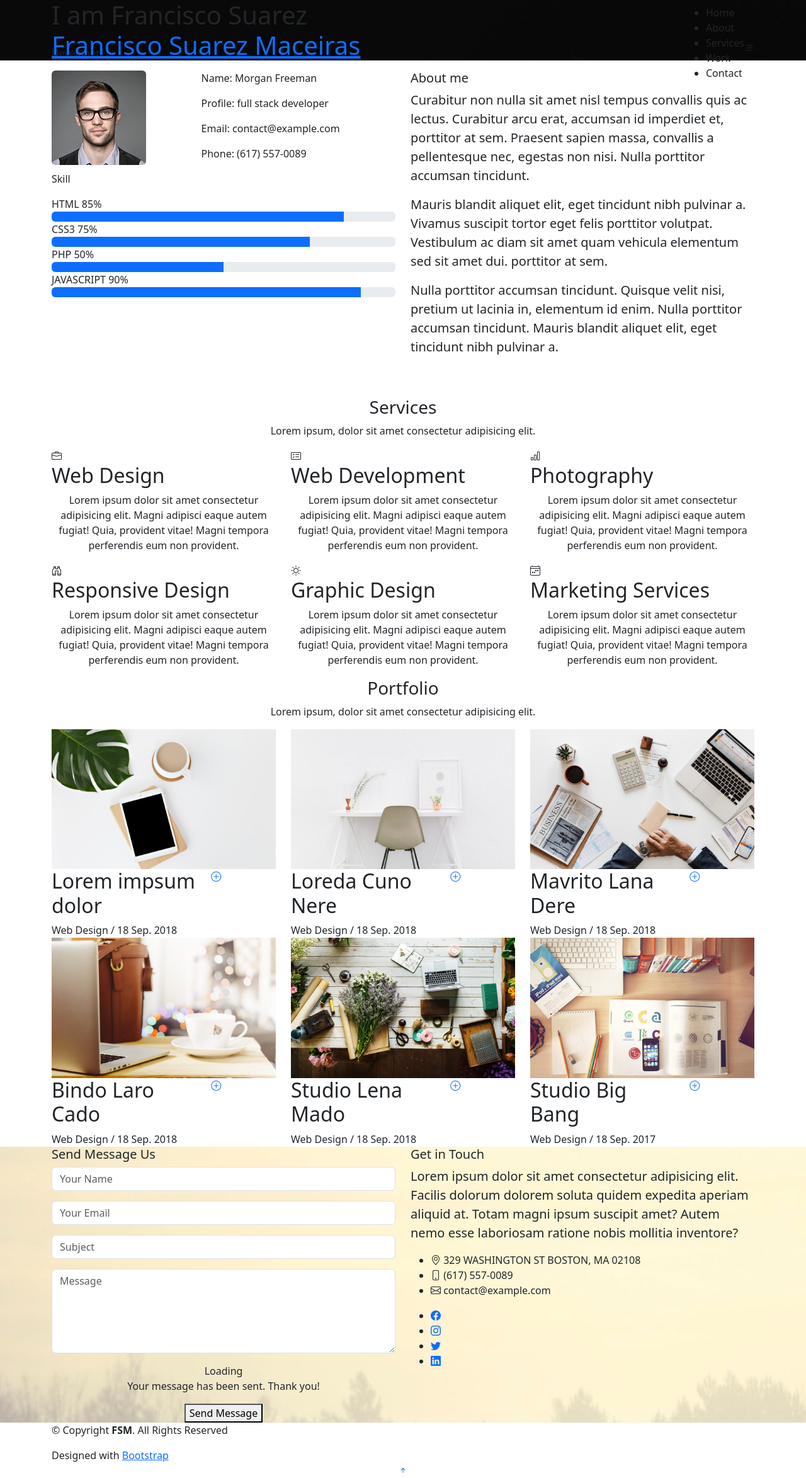
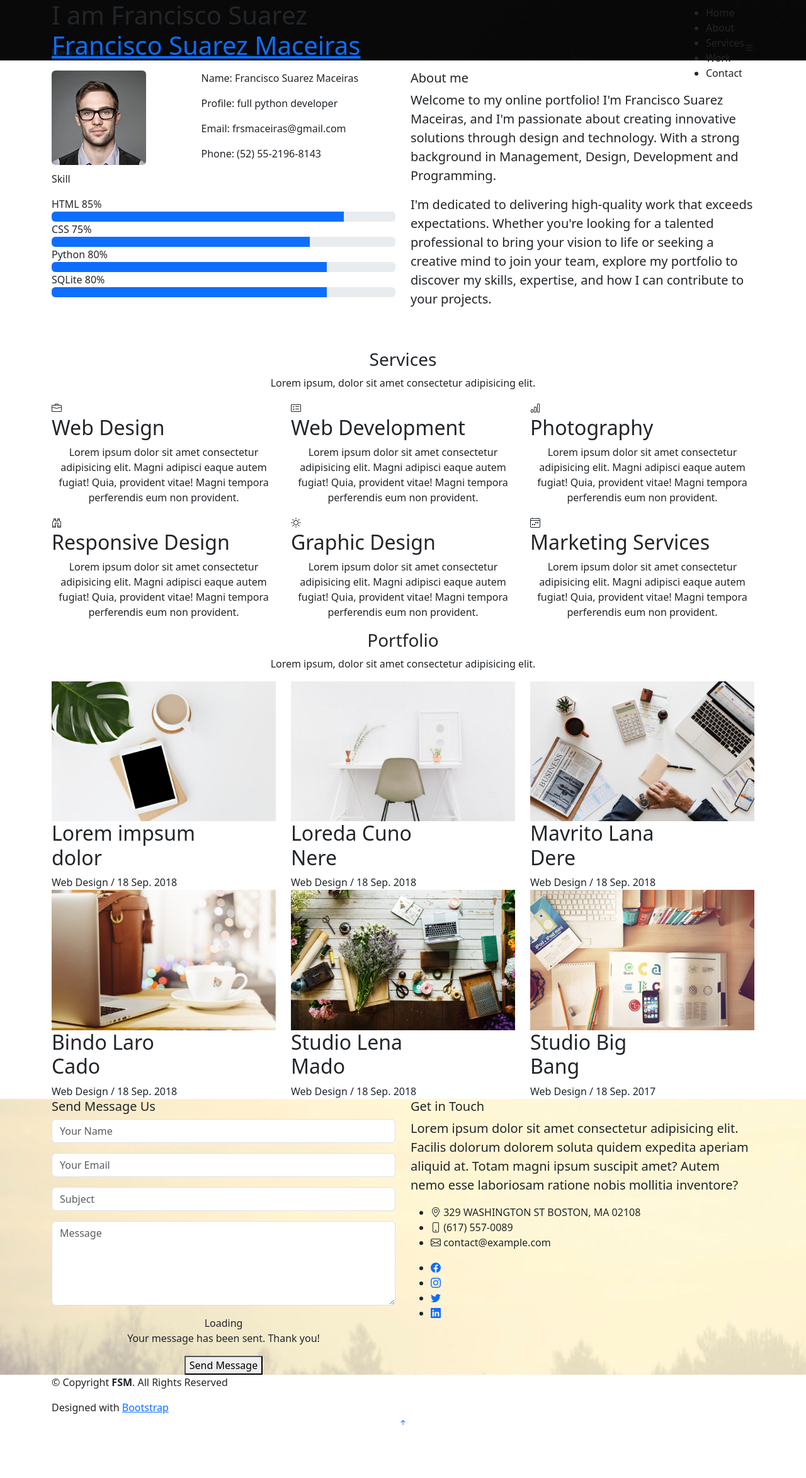
Before and after one commit to Okamiryuku/WebPortafolio, a Flask app: page / in a window 1280 px wide. Shown: the whole page at 63% size. After the commit the page ends 2263 px from the top, so only its background shows below. Run offline with Flask 3, Linux system fonts and the light colour scheme; some libraries are stand-ins or nearby versions.

Commit message:
about text changes

```diff
--- a/templates/index.html
+++ b/templates/index.html
@@ -76,10 +76,10 @@
                     </div>
                     <div class="col-sm-6 col-md-7">
                       <div class="about-info">
-                        <p><span class="title-s">Name: </span> <span>Morgan Freeman</span></p>
-                        <p><span class="title-s">Profile: </span> <span>full stack developer</span></p>
-                        <p><span class="title-s">Email: </span> <span>contact@example.com</span></p>
-                        <p><span class="title-s">Phone: </span> <span>(617) 557-0089</span></p>
+                        <p><span class="title-s">Name: </span> <span>Francisco Suarez Maceiras</span></p>
+                        <p><span class="title-s">Profile: </span> <span>full python developer</span></p>
+                        <p><span class="title-s">Email: </span> <span>frsmaceiras@gmail.com</span></p>
+                        <p><span class="title-s">Phone: </span> <span>(52) 55-2196-8143</span></p>
                       </div>
                     </div>
                   </div>
@@ -89,17 +89,17 @@
                     <div class="progress">
                       <div class="progress-bar" role="progressbar" style="width: 85%;" aria-valuenow="85" aria-valuemin="0" aria-valuemax="100"></div>
                     </div>
-                    <span>CSS3</span> <span class="pull-right">75%</span>
+                    <span>CSS</span> <span class="pull-right">75%</span>
                     <div class="progress">
                       <div class="progress-bar" role="progressbar" style="width: 75%" aria-valuenow="75" aria-valuemin="0" aria-valuemax="100"></div>
                     </div>
-                    <span>PHP</span> <span class="pull-right">50%</span>
+                    <span>Python</span> <span class="pull-right">80%</span>
                     <div class="progress">
-                      <div class="progress-bar" role="progressbar" style="width: 50%" aria-valuenow="50" aria-valuemin="0" aria-valuemax="100"></div>
+                      <div class="progress-bar" role="progressbar" style="width: 80%" aria-valuenow="50" aria-valuemin="0" aria-valuemax="100"></div>
                     </div>
-                    <span>JAVASCRIPT</span> <span class="pull-right">90%</span>
+                    <span>SQLite</span> <span class="pull-right">80%</span>
                     <div class="progress">
-                      <div class="progress-bar" role="progressbar" style="width: 90%" aria-valuenow="90" aria-valuemin="0" aria-valuemax="100"></div>
+                      <div class="progress-bar" role="progressbar" style="width: 80%" aria-valuenow="90" aria-valuemin="0" aria-valuemax="100"></div>
                     </div>
                   </div>
                 </div>
@@ -111,20 +111,15 @@
                       </h5>
                     </div>
                     <p class="lead">
-                      Curabitur non nulla sit amet nisl tempus convallis quis ac lectus. Curabitur arcu erat, accumsan id
-                      imperdiet et, porttitor
-                      at sem. Praesent sapien massa, convallis a pellentesque nec, egestas non nisi. Nulla
-                      porttitor accumsan tincidunt.
+                      Welcome to my online portfolio! I'm Francisco Suarez Maceiras, and I'm passionate about creating
+                      innovative solutions through design and technology. With a strong background in
+                      Management, Design, Development and Programming.
                     </p>
                     <p class="lead">
-                      Mauris blandit aliquet elit, eget tincidunt nibh pulvinar a. Vivamus suscipit tortor eget felis
-                      porttitor volutpat. Vestibulum
-                      ac diam sit amet quam vehicula elementum sed sit amet dui. porttitor at sem.
-                    </p>
-                    <p class="lead">
-                      Nulla porttitor accumsan tincidunt. Quisque velit nisi, pretium ut lacinia in, elementum id enim.
-                      Nulla porttitor accumsan
-                      tincidunt. Mauris blandit aliquet elit, eget tincidunt nibh pulvinar a.
+                      I'm dedicated to delivering high-quality work that exceeds expectations. Whether you're looking
+                      for a talented professional to bring your vision to life or seeking a creative mind to join your
+                      team, explore my portfolio to discover my skills, expertise, and how I can contribute
+                      to your projects.
                     </p>
                   </div>
                 </div>
@@ -278,11 +273,6 @@
                       <span class="w-ctegory">Web Design</span> / <span class="w-date">18 Sep. 2018</span>
                     </div>
                   </div>
-                  <div class="col-sm-4">
-                    <div class="w-like">
-                      <a href="portfolio-details.html"> <span class="bi bi-plus-circle"></span></a>
-                    </div>
-                  </div>
                 </div>
               </div>
             </div>
@@ -300,11 +290,6 @@
                     <h2 class="w-title">Loreda Cuno Nere</h2>
                     <div class="w-more">
                       <span class="w-ctegory">Web Design</span> / <span class="w-date">18 Sep. 2018</span>
-                    </div>
-                  </div>
-                  <div class="col-sm-4">
-                    <div class="w-like">
-                      <a href="portfolio-details.html"> <span class="bi bi-plus-circle"></span></a>
                     </div>
                   </div>
                 </div>
@@ -326,11 +311,6 @@
                       <span class="w-ctegory">Web Design</span> / <span class="w-date">18 Sep. 2018</span>
                     </div>
                   </div>
-                  <div class="col-sm-4">
-                    <div class="w-like">
-                      <a href="portfolio-details.html"> <span class="bi bi-plus-circle"></span></a>
-                    </div>
-                  </div>
                 </div>
               </div>
             </div>
@@ -348,11 +328,6 @@
                     <h2 class="w-title">Bindo Laro Cado</h2>
                     <div class="w-more">
                       <span class="w-ctegory">Web Design</span> / <span class="w-date">18 Sep. 2018</span>
-                    </div>
-                  </div>
-                  <div class="col-sm-4">
-                    <div class="w-like">
-                      <a href="portfolio-details.html"> <span class="bi bi-plus-circle"></span></a>
                     </div>
                   </div>
                 </div>
@@ -374,11 +349,6 @@
                       <span class="w-ctegory">Web Design</span> / <span class="w-date">18 Sep. 2018</span>
                     </div>
                   </div>
-                  <div class="col-sm-4">
-                    <div class="w-like">
-                      <a href="portfolio-details.html"> <span class="bi bi-plus-circle"></span></a>
-                    </div>
-                  </div>
                 </div>
               </div>
             </div>
@@ -398,11 +368,6 @@
                       <span class="w-ctegory">Web Design</span> / <span class="w-date">18 Sep. 2017</span>
                     </div>
                   </div>
-                  <div class="col-sm-4">
-                    <div class="w-like">
-                      <a href="portfolio-details.html"> <span class="bi bi-plus-circle"></span></a>
-                    </div>
-                  </div>
                 </div>
               </div>
             </div>
@@ -413,7 +378,7 @@
     </section><!-- End Portfolio Section -->
 
     <!-- ======= Contact Section ======= -->
-    <section id="contact" class="paralax-mf footer-paralax bg-image sect-mt4 route" style="background-image: url(assets/img/overlay-bg.jpg)">
+    <section id="contact" class="paralax-mf footer-paralax bg-image sect-mt4 route" style="background-image: url(/static/img/overlay-bg.jpg)">
       <div class="overlay-mf"></div>
       <div class="container">
         <div class="row">
```
